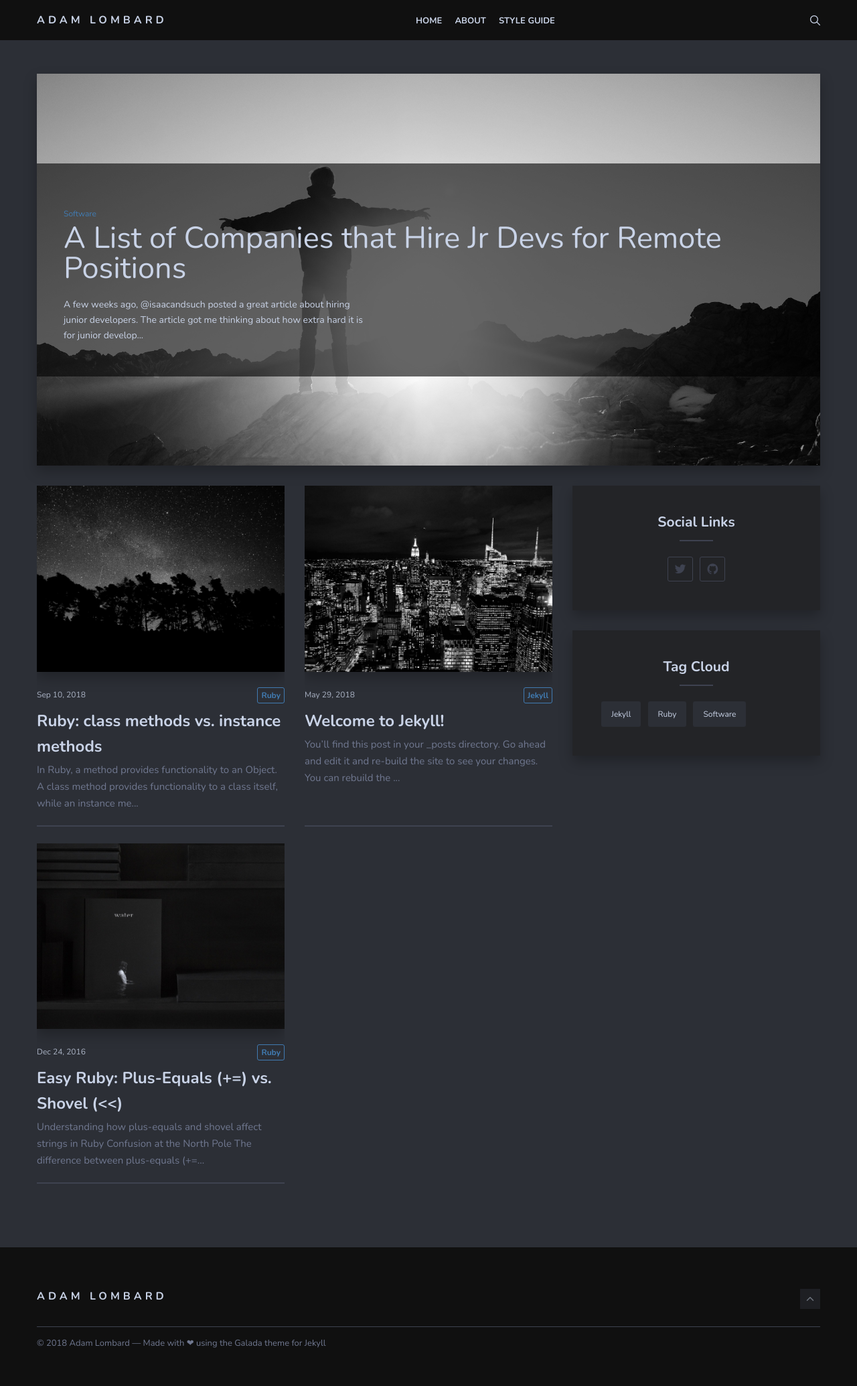
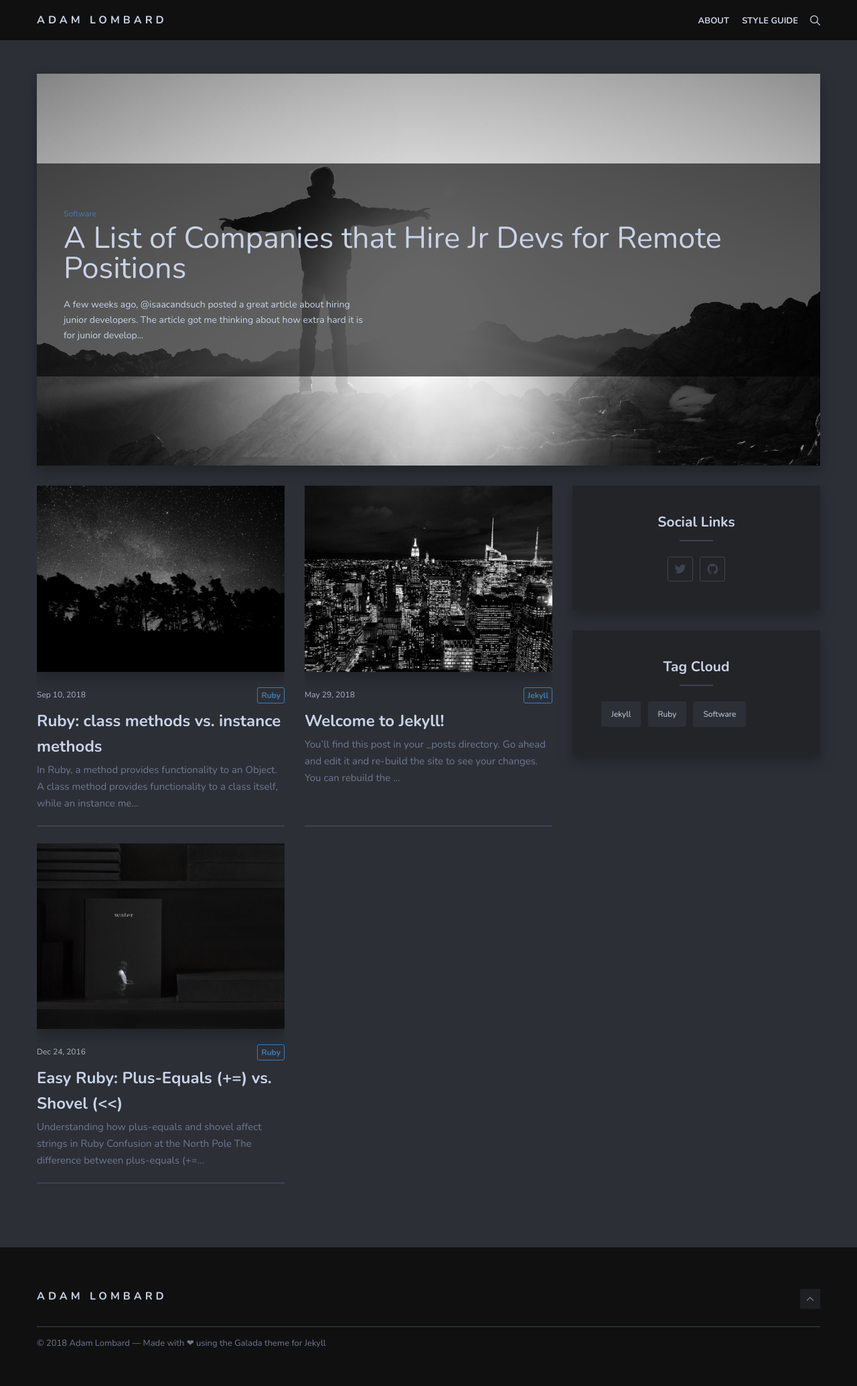
Before and after one commit to AdamLombard/AdamLombard.github.io, a Jekyll site: the page built from index.html, in a window 1280 px wide. Shown: the whole page at 67% size. Built offline with Jekyll 4.4.1, drawn with Linux system fonts in a browser that asks for light colours; the list of posts is cut into pages by our own code.

Commit message:
Right justify menu

```diff
--- a/_includes/header.html
+++ b/_includes/header.html
@@ -7,10 +7,10 @@
             <a href="{{site.baseurl}}/" class="logo-text">{{ site.title }}</a>
           </div>
 
+          <div class="menus">
             <nav class="nav-menu">
               <i class="menu-close ion ion-ios-close"></i>
               <ul class="menu-list">
-              <li class="menu-item"><a href="{{site.baseurl}}/" class="menu-link">Home</a></li>
                 {% for page in site.pages %}
                   {% unless page.name == 'tags.html' or page.name == '404.html' %}
                 {% if page.title %}
@@ -28,6 +28,7 @@
         </div>
       </div>
     </div>
+  </div>
   <div class="search">
     <div class="search-box">
       <i class="search-close-button ion ion-ios-close"></i>
--- a/_sass/4-layouts/_home.scss
+++ b/_sass/4-layouts/_home.scss
@@ -26,6 +26,12 @@
       }
     }
   }
+}
+
+.menus {
+  display: flex;
+  flex-direction: row;
+  justify-content: space-between;
 }
 
 .nav-menu,
@@ -123,7 +129,7 @@
 
 .nav-buttons {
   i.ion {
-    margin-left: 10px;
+    margin-left: 18px;
     font-size: 20px;
     vertical-align: middle;
     color: $text;
```
Lines whose indentation alone changed are shown as unchanged.
